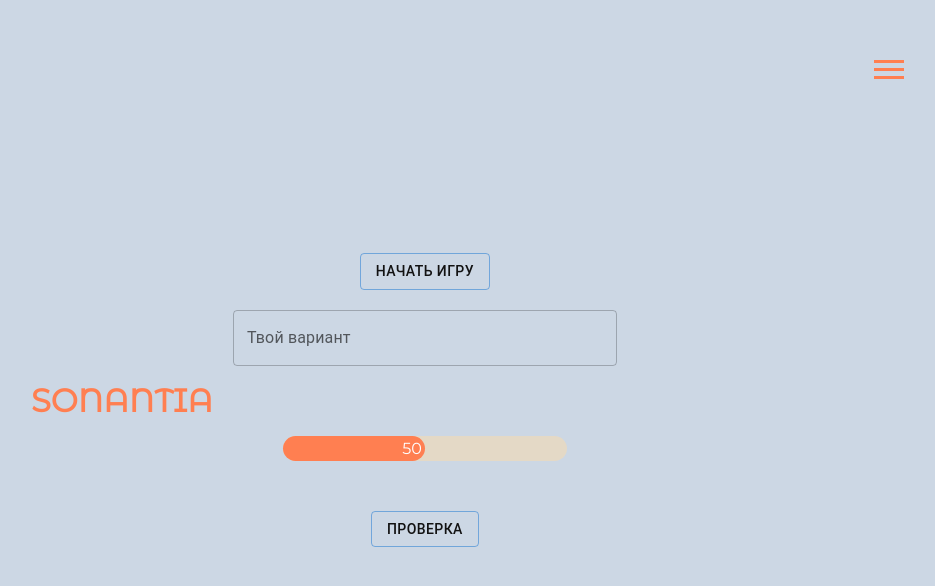
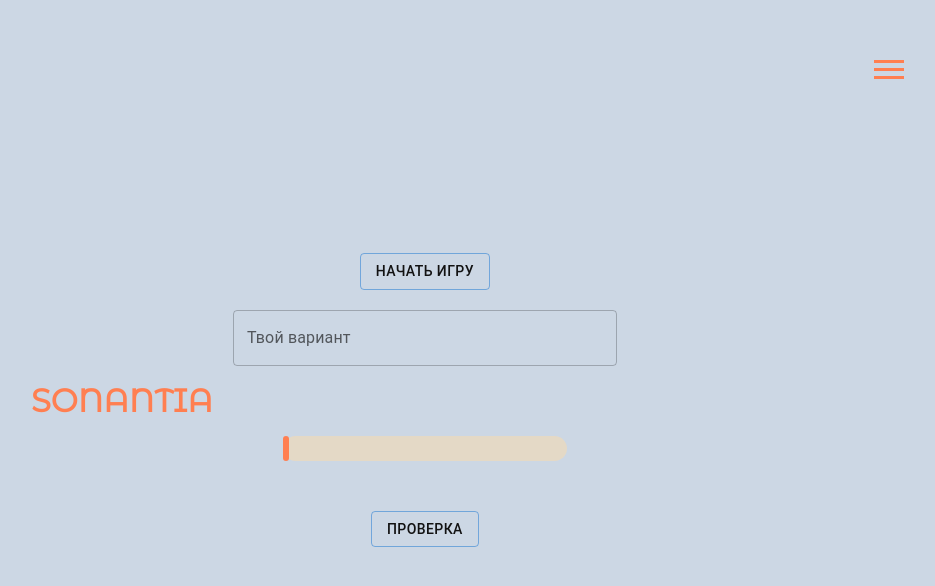
Before and after one commit to heropaster/Sonantia, a React (Create React App) app: page / in a window 1280 px wide. Shown: the top 586 px of the page, without its empty margins (316-1251 px from the left). Built offline with nearby package versions, Linux system fonts and the light colour scheme.

Commit message:
change progressbar render

```diff
--- a/src/components/Check/Check.jsx
+++ b/src/components/Check/Check.jsx
@@ -4,7 +4,7 @@ import Button from "@mui/material/Button";
 import { Context } from "../Context/context.js";
 import Score from "../Score/Score.jsx";
 const Check = ({ value }) => {
-
+  const [score, setScore] = useState(0)
   const handleClick = () => {
     checkAnswer(value)
   };
@@ -16,7 +16,7 @@ const Check = ({ value }) => {
   }
   return (
     <div>
-      <Score completed={50}/>
+      <Score completed={score}/>
       <Button id="check" variant="outlined" onClick={handleClick}>
         Проверка
       </Button>
--- a/src/components/Score/Score.jsx
+++ b/src/components/Score/Score.jsx
@@ -27,7 +27,7 @@ const Score = (props) => {
     return (
         <div style={containerStyles}>
             <div style={fillerStyles}>
-                <span style={labelStyles}>{`${completed}`}</span>
+                <span style={labelStyles}>{completed!=0 ? `${completed}`: ''}</span>
             </div>
         </div>
     )
```
